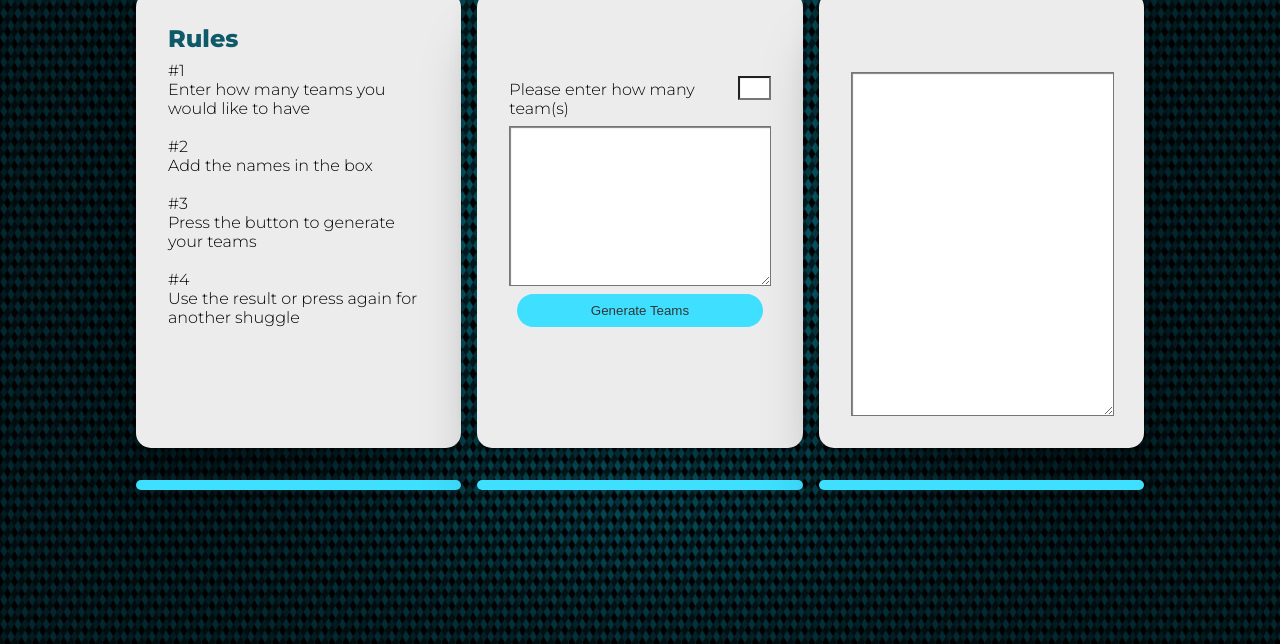
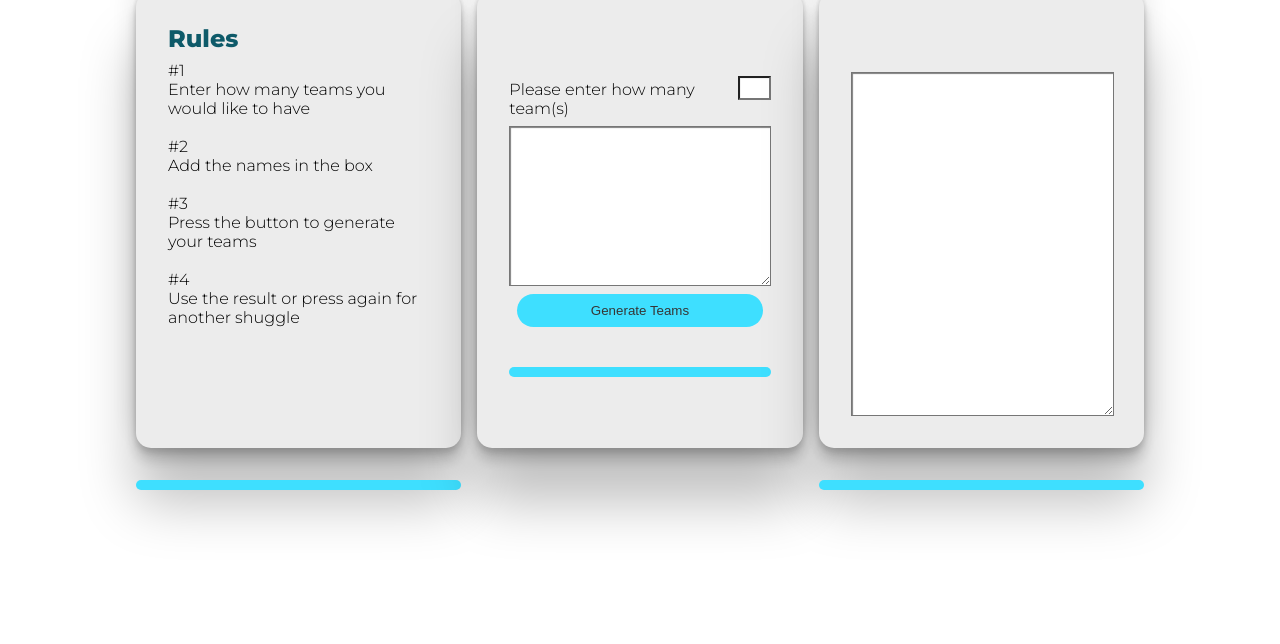
Before and after one commit to marekdano/Team-Generator, a website: page index.html in a window 1280 px wide. Shown: the part 156-800 px from the top of the page. Drawn offline with Linux system fonts and the light colour scheme.

Commit message:
no background

```diff
--- a/index.html
+++ b/index.html
@@ -38,7 +38,7 @@
         </section>
 
         <section id="user-action">
-            <div id="tools-user-action" class="text-area">
+            <di v id="tools-user-action" class="text-area">
 
                 <div id="number-container">
                     <p class="">Please enter how many team(s)</p>
--- a/style.css
+++ b/style.css
@@ -4,7 +4,7 @@
 }
 
 body {
-    background: url("assets/images/background.jpeg");
+    /* background: url("assets/images/background.jpeg"); */
     background-attachment: fixed;
     background-size: cover;
     color:rgba(0, 0, 0);
```
